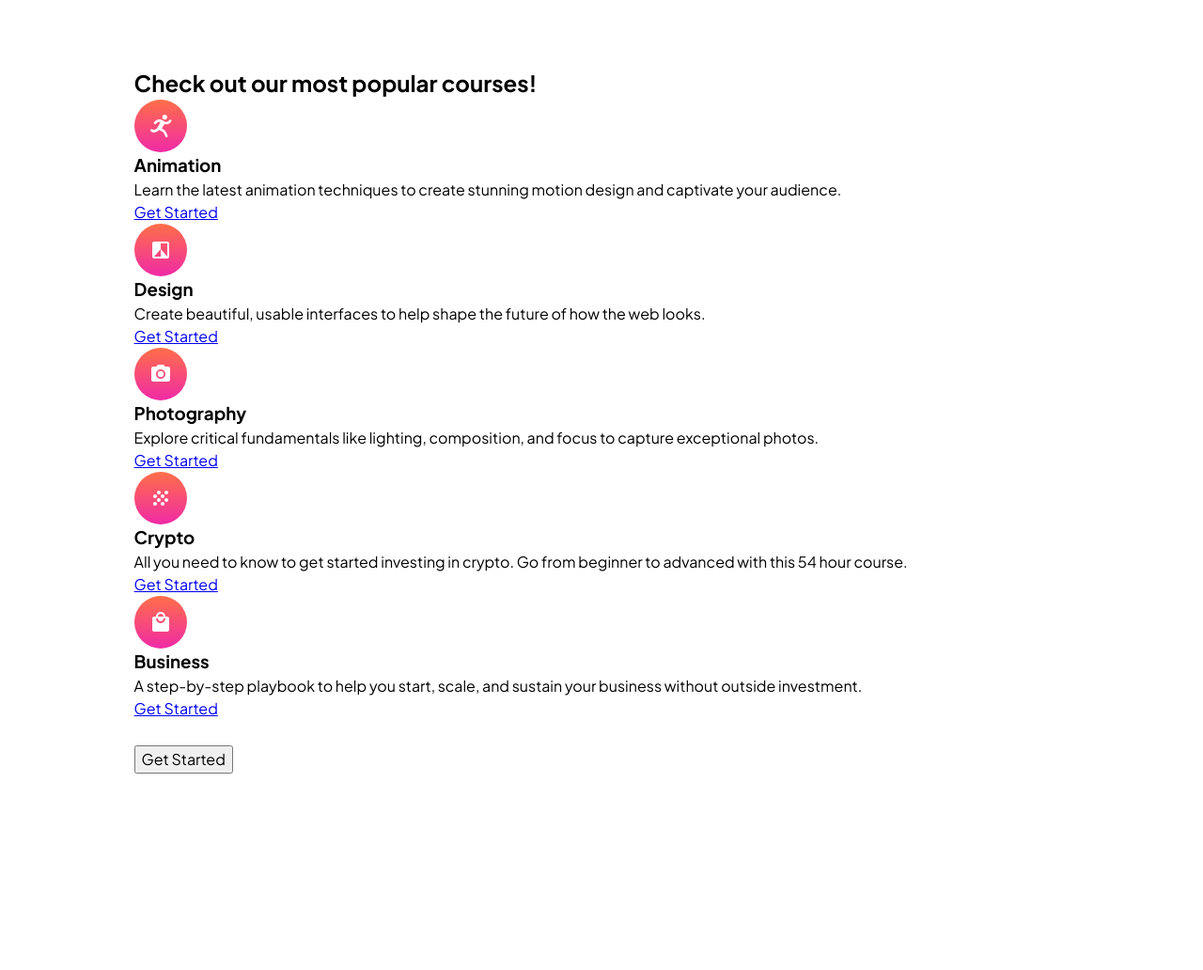
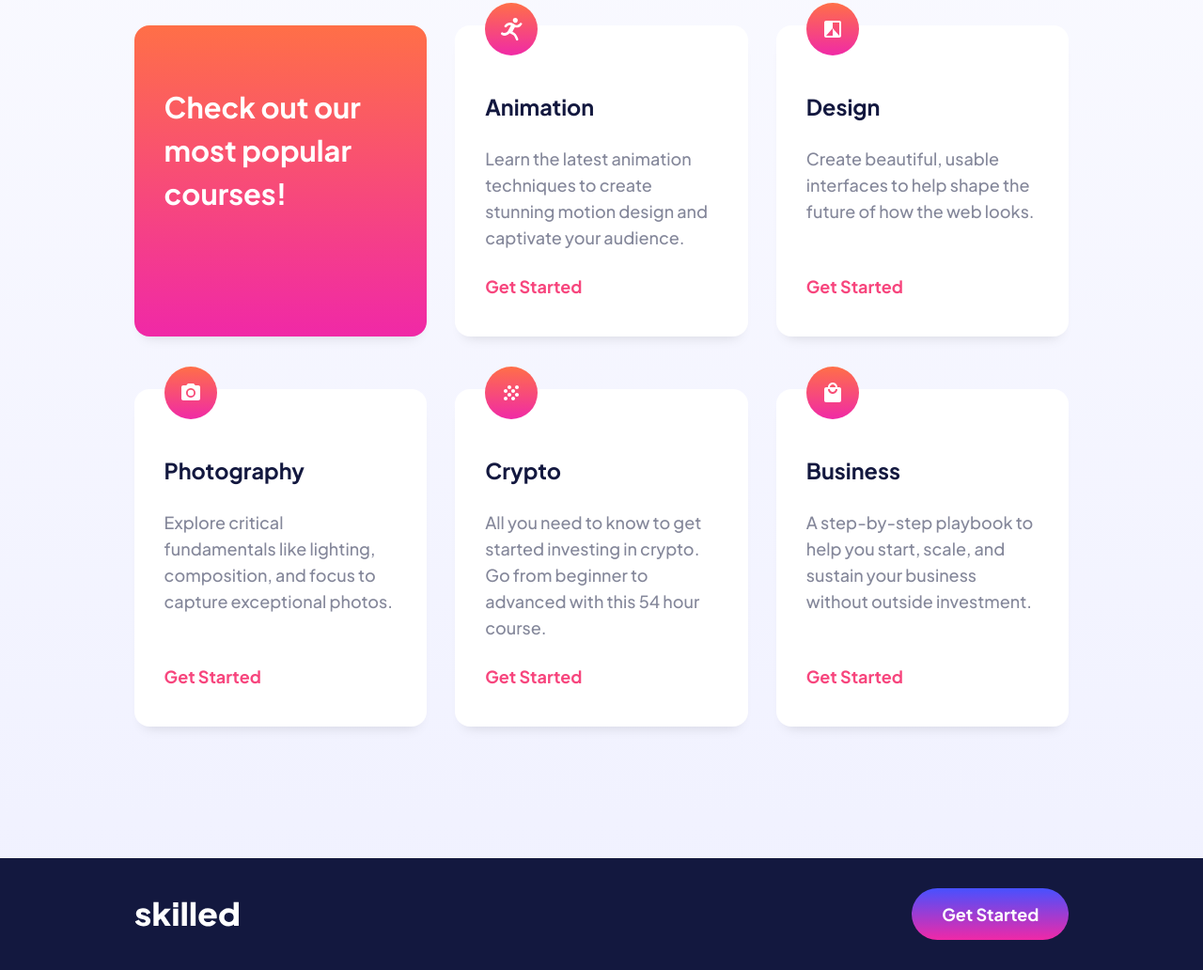
Before and after one commit to Maz-hub/Skilled-e-learning-landing-page, a plain HTML site: page index.html in a window 1280 px wide. Shown: the part 809-1841 px from the top of the page at 94% size. Before the commit the page ends 1632 px from the top, so only its background shows below. Drawn offline with Linux system fonts and the light colour scheme.

Commit message:
Desktop version

```diff
--- a/index.html
+++ b/index.html
@@ -70,11 +70,11 @@
     <!-- Grid Section -->
 
     <section class="grid wrapper">
-      <h2 class="grid__cta">Check out our most popular courses!</h2>
+      <h2 class="grid__cta grid__card">Check out our most popular courses!</h2>
 
       <!-- Animation -->
 
-      <div class="grid__services">
+      <div class="grid__card">
         <img
           src="assets/icon-animation.svg"
           alt="Icon"
@@ -82,17 +82,19 @@
           height="56"
           class="grid__icon"
         />
+        <div class="grid__services">
           <h3 class="grid__title">Animation</h3>
           <p class="grid__subtext">
-          Learn the latest animation techniques to create stunning motion design
-          and captivate your audience.
+            Learn the latest animation techniques to create stunning motion
+            design and captivate your audience.
           </p>
           <a href="/" class="grid__link">Get Started</a>
+        </div>
       </div>
 
       <!-- Design -->
 
-      <div class="grid__services">
+      <div class="grid__card">
         <img
           src="assets/icon-design.svg"
           alt="Icon"
@@ -100,6 +102,7 @@
           height="56"
           class="grid__icon"
         />
+        <div class="grid__services">
           <h3 class="grid__title">Design</h3>
           <p class="grid__subtext">
             Create beautiful, usable interfaces to help shape the future of how
@@ -107,10 +110,11 @@
           </p>
           <a href="/" class="grid__link">Get Started</a>
         </div>
+      </div>
 
       <!-- Photography -->
 
-      <div class="grid__services">
+      <div class="grid__card">
         <img
           src="assets/icon-photography.svg"
           alt="Icon"
@@ -118,17 +122,18 @@
           height="56"
           class="grid__icon"
         />
+        <div class="grid__services">
           <h3 class="grid__title">Photography</h3>
           <p class="grid__subtext">
-          Explore critical fundamentals like lighting, composition, and focus to
-          capture exceptional photos.
+            Explore critical fundamentals like lighting, composition, and focus
+            to capture exceptional photos.
           </p>
           <a href="/" class="grid__link">Get Started</a>
         </div>
-
+      </div>
       <!-- Crypto -->
 
-      <div class="grid__services">
+      <div class="grid__card">
         <img
           src="assets/icon-crypto.svg"
           alt="Icon"
@@ -136,6 +141,7 @@
           height="56"
           class="grid__icon"
         />
+        <div class="grid__services">
           <h3 class="grid__title">Crypto</h3>
           <p class="grid__subtext">
             All you need to know to get started investing in crypto. Go from
@@ -143,10 +149,10 @@
           </p>
           <a href="/" class="grid__link">Get Started</a>
         </div>
-
+      </div>
       <!-- Business -->
 
-      <div class="grid__services">
+      <div class="grid__card">
         <img
           src="assets/icon-business.svg"
           alt="Icon"
@@ -154,6 +160,7 @@
           height="56"
           class="grid__icon"
         />
+        <div class="grid__services">
           <h3 class="grid__title">Business</h3>
           <p class="grid__subtext">
             A step-by-step playbook to help you start, scale, and sustain your
@@ -161,9 +168,11 @@
           </p>
           <a href="/" class="grid__link">Get Started</a>
         </div>
+      </div>
     </section>
 
-    <footer class="footer wrapper">
+    <footer class="footer">
+      <div class="wrapper footer__wrapper">
         <img
           src="assets/logo-light.svg"
           alt="Logo"
@@ -172,6 +181,7 @@
           class="footer__logo"
         />
         <button class="footer__btn">Get Started</button>
+      </div>
     </footer>
   </body>
 </html>
--- /dev/null
+++ b/scss/components/_footer.scss
@@ -0,0 +1,16 @@
+@use "../global/base" as b;
+
+.footer {
+  background-color: var(--color-Yankees-Blue);
+  padding: 2rem 0;
+
+  &__wrapper {
+    display: flex;
+    justify-content: space-between;
+    align-items: center;
+  }
+
+  &__btn {
+    @include b.button-3;
+  }
+}
--- a/scss/components/_hero.scss
+++ b/scss/components/_hero.scss
@@ -4,7 +4,6 @@
   display: grid;
   grid-template-columns: repeat(2, 1fr);
   align-items: center;
-  height: 100vh;
 
   &__tablet-image,
   &__mobile-image {
--- a/scss/components/_main.scss
+++ b/scss/components/_main.scss
@@ -0,0 +1,70 @@
+@use "../global/base" as b;
+
+.grid {
+  display: grid;
+  grid-template-columns: repeat(3, 1fr);
+  justify-items: center;
+  gap: 56px 30px;
+  margin-top: 14rem;
+  margin-bottom: 8.75rem;
+
+  &__card {
+    display: grid;
+    grid-template-rows: auto 1fr auto;
+    align-content: start;
+    background-color: var(--color-White);
+    border-radius: 1rem;
+    box-shadow: 0px 10px 14px -10px rgba(0, 0, 0, 0.15);
+    height: 100%;
+  }
+  &__cta {
+    background-image: var(--Gradient-1-Linear);
+    color: var(--color-White);
+    font-size: clamp(1.5rem, 1.323943661971831rem + 0.7511737089201878vw, 2rem);
+    padding: 64px 32px 40px;
+  }
+
+  &__services {
+    margin-top: 37px;
+    margin-bottom: 40px;
+    padding: 0 32px;
+    grid-row: 2 / span 2;
+    display: grid;
+    grid-template-rows: auto 1fr auto;
+    align-content: center;
+  }
+
+  &__icon {
+    // position: relative;
+    margin-top: -1.5rem;
+    margin-left: 2rem;
+  }
+
+  &__title {
+    grid-row: 1;
+    color: var(--color-Yankees-Blue);
+    font-size: clamp(
+      1.25rem,
+      1.1619718309859155rem + 0.3755868544600939vw,
+      1.5rem
+    );
+  }
+
+  &__subtext {
+    grid-row: 2;
+    @include b.body-m;
+    padding: 24px 0;
+  }
+
+  &__link {
+    grid-row: 3;
+    text-decoration: none;
+    color: var(--color-Sasquatch-Socks);
+    font-weight: bold;
+    font-size: 1.125em;
+
+    &:hover {
+      color: var(--color-Carnation-Pink);
+    }
+  }
+}
--- a/scss/global/_base.scss
+++ b/scss/global/_base.scss
@@ -24,7 +24,7 @@
 @mixin heading-xl {
   font-family: "Plus Jakarta Sans", sans-serif;
   font-weight: 800;
-  font-size: 56px;
+  font-size: 3.5em;
   line-height: 70px;
   color: var(--color-Yankees-Blue);
 }
@@ -32,7 +32,7 @@
 @mixin heading-l {
   font-family: "Plus Jakarta Sans", sans-serif;
   font-weight: 800;
-  font-size: 40px;
+  font-size: 2.5em;
   line-height: 51px;
   color: var(--color-Yankees-Blue);
 }
@@ -40,7 +40,7 @@
 @mixin heading-m {
   font-family: "Plus Jakarta Sans", sans-serif;
   font-weight: 800;
-  font-size: 32px;
+  font-size: 2em;
   line-height: 40px;
   color: var(--color-Yankees-Blue);
 }
@@ -48,7 +48,7 @@
 @mixin heading-s {
   font-family: "Plus Jakarta Sans", sans-serif;
   font-weight: 800;
-  font-size: 24px;
+  font-size: 1.5em;
   line-height: 28px;
   color: var(--color-Yankees-Blue);
 }
@@ -56,7 +56,7 @@
 @mixin body-m {
   font-family: "Plus Jakarta Sans", sans-serif;
   font-weight: 500;
-  font-size: 18px;
+  font-size: 1.125em;
   line-height: 28px;
   color: var(--color-Roman-Silver);
 }
@@ -64,7 +64,7 @@
 @mixin body-s {
   font-family: "Plus Jakarta Sans", sans-serif;
   font-weight: 700;
-  font-size: 16px;
+  font-size: 1em;
   line-height: 28px;
   color: var(--color-Roman-Silver);
 }
--- a/scss/global/_boilerplate.scss
+++ b/scss/global/_boilerplate.scss
@@ -17,13 +17,13 @@ body {
   line-height: 1.5;
   -webkit-font-smoothing: antialiased;
   overflow-x: clip;
+  background-image: linear-gradient(hsl(0, 0%, 100%), hsl(236, 100%, 97%));
 }
 
 img,
 picture,
 video,
 canvas,
-figure,
 svg {
   display: block;
   max-width: 100%;
@@ -44,7 +44,7 @@ h4,
 h5,
 h6 {
   overflow-wrap: break-word;
-  hyphens: auto;
+  // hyphens: auto;
 }
 
 .wrapper {
```
Also changed, not shown: dist/style.css, 1 other file. Lines whose indentation alone changed are shown as unchanged.
